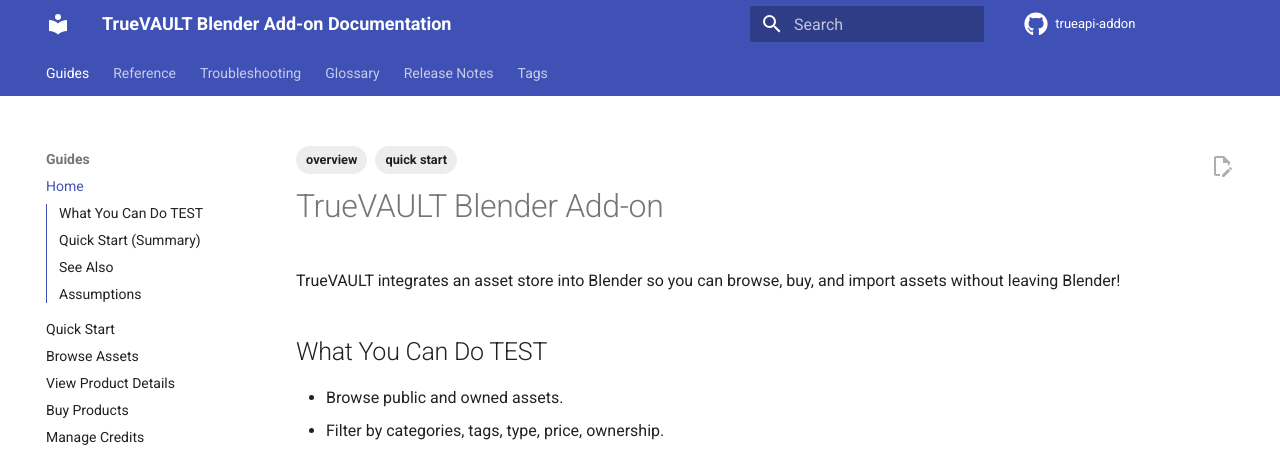
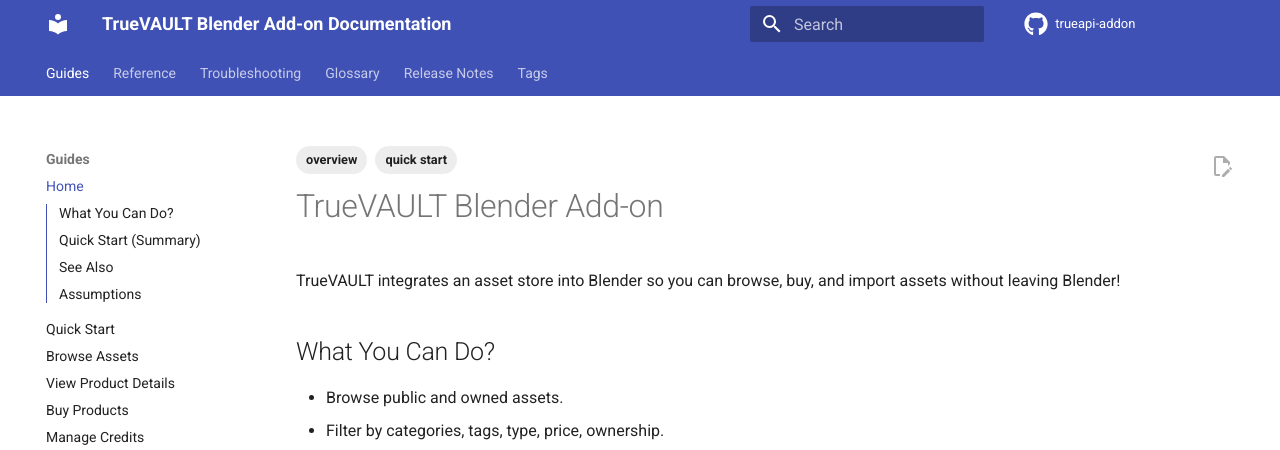
Before and after one commit to True-VFX/TrueVAULT-Documentation, an MkDocs documentation site: the page built from docs/index.md, in a window 1280 px wide and 900 px high. Shown: the top 450 px of the window. Built offline with MkDocs 1.6.1 and Material for MkDocs 9.7.7, drawn with Linux system fonts in a browser that asks for light colours; comment, search, counter and statistics services are not loaded; the version menu is left out.

Commit message:
Test removed, fixed index back to normal

```diff
--- a/docs/index.md
+++ b/docs/index.md
@@ -13,7 +13,7 @@
 
 TrueVAULT integrates an asset store into Blender so you can browse, buy, and import assets without leaving Blender!
 
-## What You Can Do TEST
+## What You Can Do?
 - Browse public and owned assets.
 - Filter by categories, tags, type, price, ownership.
 - View rich product details and image galleries.
```
